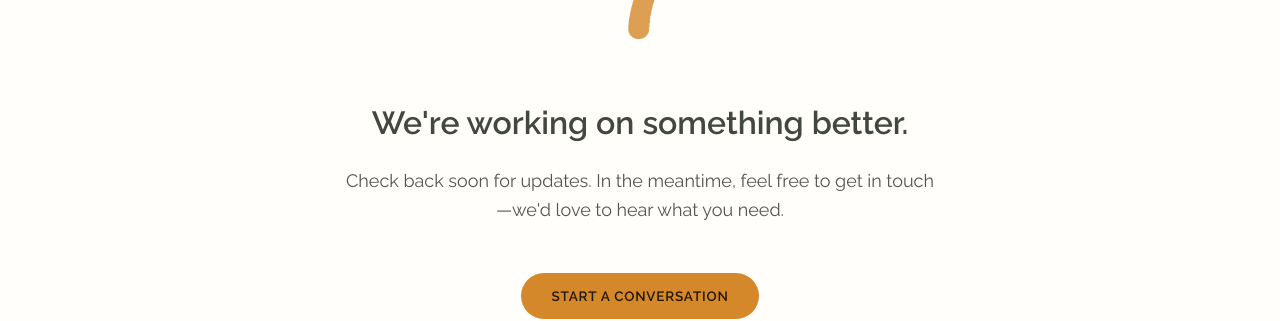
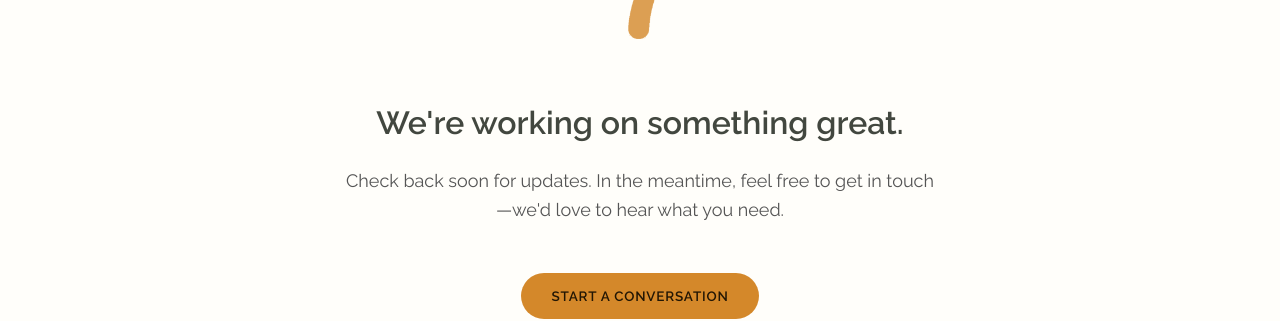
Before and after one commit to TREE-BUB/fiddle-green, a Jekyll site: the page built from who-we-help/startups.html, in a window 1280 px wide. Shown: the part 532-853 px from the top of the page. Built offline with Jekyll 4.4.1, drawn with Linux system fonts in a browser that asks for light colours.

Commit message:
Update Coming Soon pages: 'better' → 'great'
Changed messaging on all four Coming Soon pages from 'We're working on something better.' to 'We're working on something great.'

Co-Authored-By: Claude Haiku 4.5 <noreply@anthropic.com>
Claude-Session: https://claude.ai/code/session_01SgQi5ee1qBqBsYJL8x1hCv

```diff
--- a/expertise/advising.html
+++ b/expertise/advising.html
@@ -12,7 +12,7 @@ description: We don't resell hardware or take vendor commissions, which means ou
   <div style="max-width: 600px; margin: 0 auto;">
     <img src="{{ '/assets/fiddlehead.png' | relative_url }}" alt="" width="200" height="336" style="max-width: 120px; height: auto; margin-bottom: 2rem; opacity: 0.8;">
 
-    <h2 style="font-size: 2rem; margin-bottom: 1.5rem; line-height: 1.3;">We're working on something better.</h2>
+    <h2 style="font-size: 2rem; margin-bottom: 1.5rem; line-height: 1.3;">We're working on something great.</h2>
 
     <p style="font-size: 1.125rem; color: #555; margin-bottom: 3rem; line-height: 1.6;">
       Check back soon for updates. In the meantime, feel free to get in touch—we'd love to hear what you need.
--- a/expertise/artificial-intelligence.html
+++ b/expertise/artificial-intelligence.html
@@ -12,7 +12,7 @@ description: Somewhere between the hype and the fear there is a small set of gen
   <div style="max-width: 600px; margin: 0 auto;">
     <img src="{{ '/assets/fiddlehead.png' | relative_url }}" alt="" width="200" height="336" style="max-width: 120px; height: auto; margin-bottom: 2rem; opacity: 0.8;">
 
-    <h2 style="font-size: 2rem; margin-bottom: 1.5rem; line-height: 1.3;">We're working on something better.</h2>
+    <h2 style="font-size: 2rem; margin-bottom: 1.5rem; line-height: 1.3;">We're working on something great.</h2>
 
     <p style="font-size: 1.125rem; color: #555; margin-bottom: 3rem; line-height: 1.6;">
       Check back soon for updates. In the meantime, feel free to get in touch—we'd love to hear what you need.
--- a/who-we-help/individuals.html
+++ b/who-we-help/individuals.html
@@ -12,7 +12,7 @@ description: Patient one-on-one technology help at your kitchen table, across Gr
   <div style="max-width: 600px; margin: 0 auto;">
     <img src="{{ '/assets/fiddlehead.png' | relative_url }}" alt="" width="200" height="336" style="max-width: 120px; height: auto; margin-bottom: 2rem; opacity: 0.8;">
 
-    <h2 style="font-size: 2rem; margin-bottom: 1.5rem; line-height: 1.3;">We're working on something better.</h2>
+    <h2 style="font-size: 2rem; margin-bottom: 1.5rem; line-height: 1.3;">We're working on something great.</h2>
 
     <p style="font-size: 1.125rem; color: #555; margin-bottom: 3rem; line-height: 1.6;">
       Check back soon for updates. In the meantime, feel free to get in touch—we'd love to hear what you need.
--- a/who-we-help/startups.html
+++ b/who-we-help/startups.html
@@ -12,7 +12,7 @@ description: Accounts, security, and tooling set up right the first time — for
   <div style="max-width: 600px; margin: 0 auto;">
     <img src="{{ '/assets/fiddlehead.png' | relative_url }}" alt="" width="200" height="336" style="max-width: 120px; height: auto; margin-bottom: 2rem; opacity: 0.8;">
 
-    <h2 style="font-size: 2rem; margin-bottom: 1.5rem; line-height: 1.3;">We're working on something better.</h2>
+    <h2 style="font-size: 2rem; margin-bottom: 1.5rem; line-height: 1.3;">We're working on something great.</h2>
 
     <p style="font-size: 1.125rem; color: #555; margin-bottom: 3rem; line-height: 1.6;">
       Check back soon for updates. In the meantime, feel free to get in touch—we'd love to hear what you need.
```
